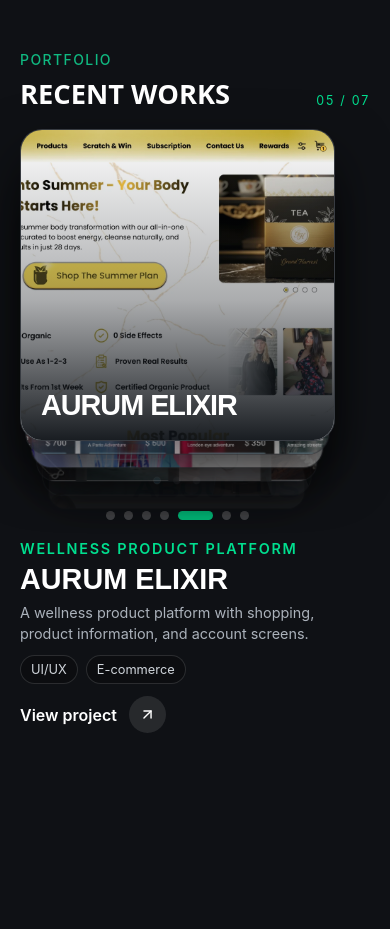
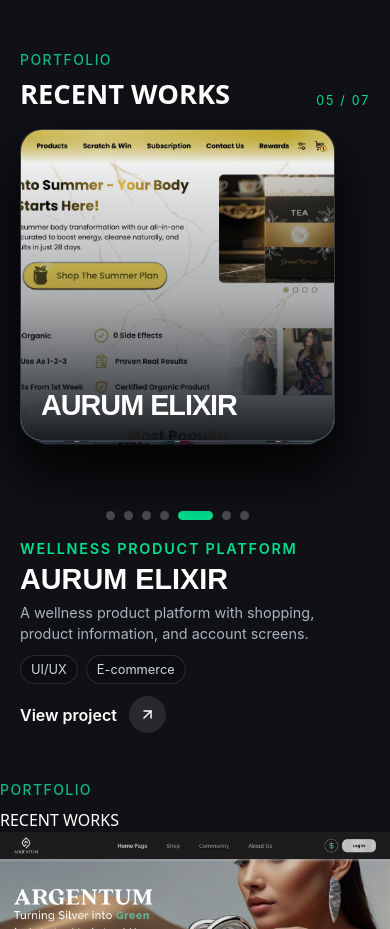
Before and after one commit to OmarAlBoustany/Omar-Portfolio, a React (Vite) app: page / in a window 390 px wide. Shown: the part 3180-4109 px from the top of the page. Built offline with nearby package versions, Linux system fonts and the light colour scheme.

Commit message:
Make work section usable on phones

```diff
--- a/src/components/RecentWorks.jsx
+++ b/src/components/RecentWorks.jsx
@@ -1,4 +1,4 @@
-import { useRef, useState } from 'react';
+import { useEffect, useRef, useState } from 'react';
 import { motion, AnimatePresence, useMotionValueEvent, useScroll } from 'framer-motion';
 import { ArrowUpRight } from 'lucide-react';
 import { projects } from '../projects';
@@ -8,7 +8,15 @@ const works = projects;
 export default function RecentWorks() {
   const sectionRef = useRef(null);
   const [activeIdx, setActiveIdx] = useState(0);
+  const [compact, setCompact] = useState(() => window.matchMedia('(max-width: 800px)').matches);
   const { scrollYProgress } = useScroll({ target: sectionRef, offset: ['start start', 'end end'] });
+
+  useEffect(() => {
+    const query = window.matchMedia('(max-width: 800px)');
+    const update = () => setCompact(query.matches);
+    query.addEventListener('change', update);
+    return () => query.removeEventListener('change', update);
+  }, []);
 
   useMotionValueEvent(scrollYProgress, 'change', progress => {
     setActiveIdx(Math.min(works.length - 1, Math.max(0, Math.round(progress * (works.length - 1)))));
@@ -36,7 +44,7 @@ export default function RecentWorks() {
                     <motion.div
                       key={work.title}
                       initial={false}
-                      animate={{ y: diff * 26, scale: 1 - diff * .045, opacity: 1 - diff * .19, rotateX: diff * 2 }}
+                      animate={{ y: compact ? Math.min(diff, 2) * 10 : diff * 26, scale: 1 - diff * (compact ? .025 : .045), opacity: compact && diff > 2 ? 0 : 1 - diff * .19, rotateX: compact ? 0 : diff * 2 }}
                       transition={{ duration: .62, ease: [.32, .72, 0, 1] }}
                       style={{ zIndex: works.length - diff, transformOrigin: 'top center' }}
                       className="work-card"
@@ -77,6 +85,19 @@ export default function RecentWorks() {
           <p className="work-scroll-hint">SCROLL TO EXPLORE <span>↓</span></p>
         </div>
       </div>
+      <div className="work-mobile-list">
+        <p className="text-sm text-dark-accent font-medium tracking-widest uppercase mb-2">Portfolio</p>
+        <h2>RECENT WORKS</h2>
+        {works.map((work, index) => (
+          <article className="work-mobile-item" key={work.slug}>
+            <img src={work.cover} alt={`${work.title} interface design`} loading="lazy" />
+            <div className="work-mobile-meta"><span>0{index + 1} / 0{works.length}</span><span>{work.category}</span></div>
+            <h3>{work.title}</h3>
+            <p>{work.description}</p>
+            <a href={`${import.meta.env.BASE_URL}?project=${work.slug}`}>View project <ArrowUpRight size={18} aria-hidden="true" /></a>
+          </article>
+        ))}
+      </div>
     </section>
   );
 }
```
